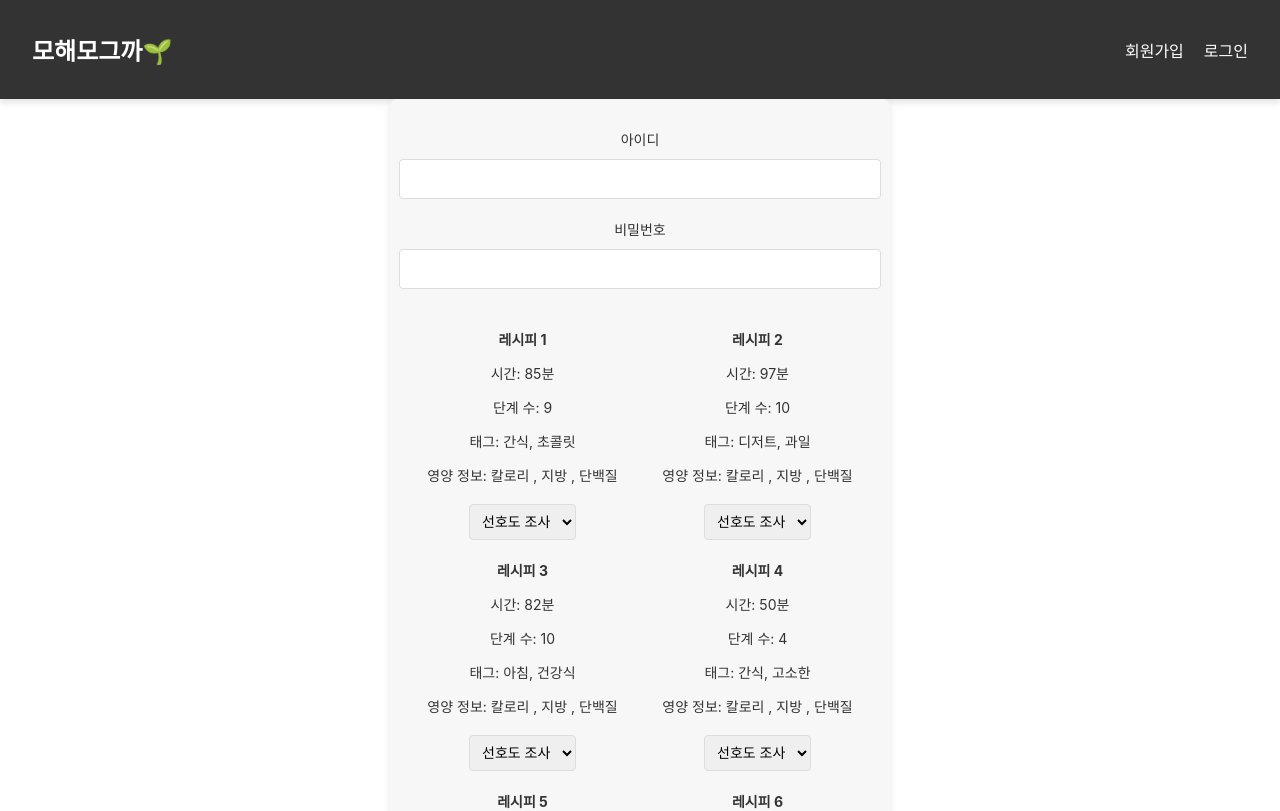
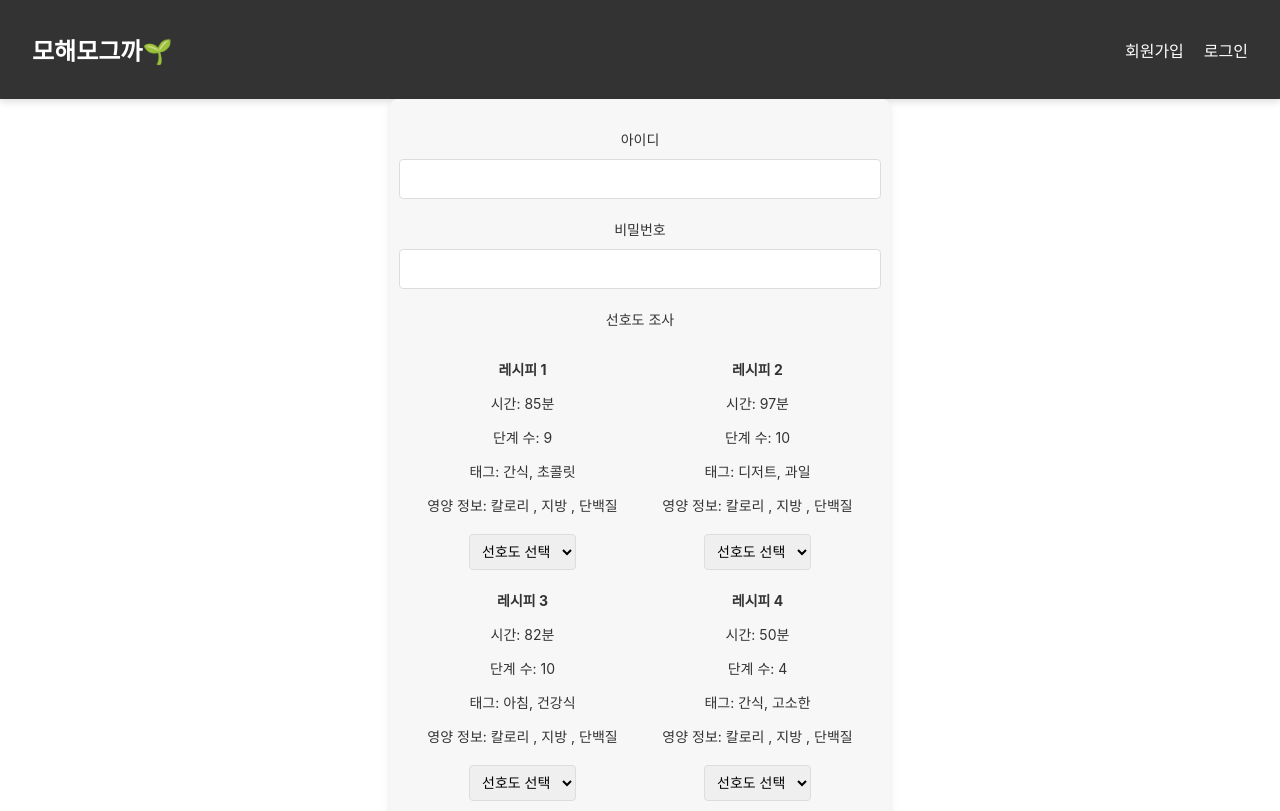
Before and after one commit to ej9374/Software-Application, a React (Create React App) app in the folder frontend/: page /signup in a window 1280 px wide. Shown: the top 811 px of the page. Built offline with nearby package versions, Linux system fonts and the light colour scheme.

Commit message:
회원가입 선호도 조사

```diff
--- a/frontend/src/component/SignUp/SignUp.js
+++ b/frontend/src/component/SignUp/SignUp.js
@@ -69,6 +69,7 @@ function SignUp() {
                 value={password}
                 onChange={(e) => setPassword(e.currentTarget.value)}
             />
+            <label>선호도 조사</label>
             <div className="rating-container">
                 {recipes.slice(0, 10).map((recipe, index) => (
                     <div key={index} className="recipe-rating">
@@ -82,7 +83,7 @@ function SignUp() {
                                 value={ratings[index] === null ? "" : ratings[index]}
                                 onChange={(e) => handleRatingChange(index, parseInt(e.target.value))}
                             >
-                                <option value={null}>선호도 조사</option>
+                                <option value={null}>선호도 선택</option>
                                 {[0, 1, 2, 3, 4, 5].map(value => (
                                     <option key={value} value={value}>
                                         {value}
```
